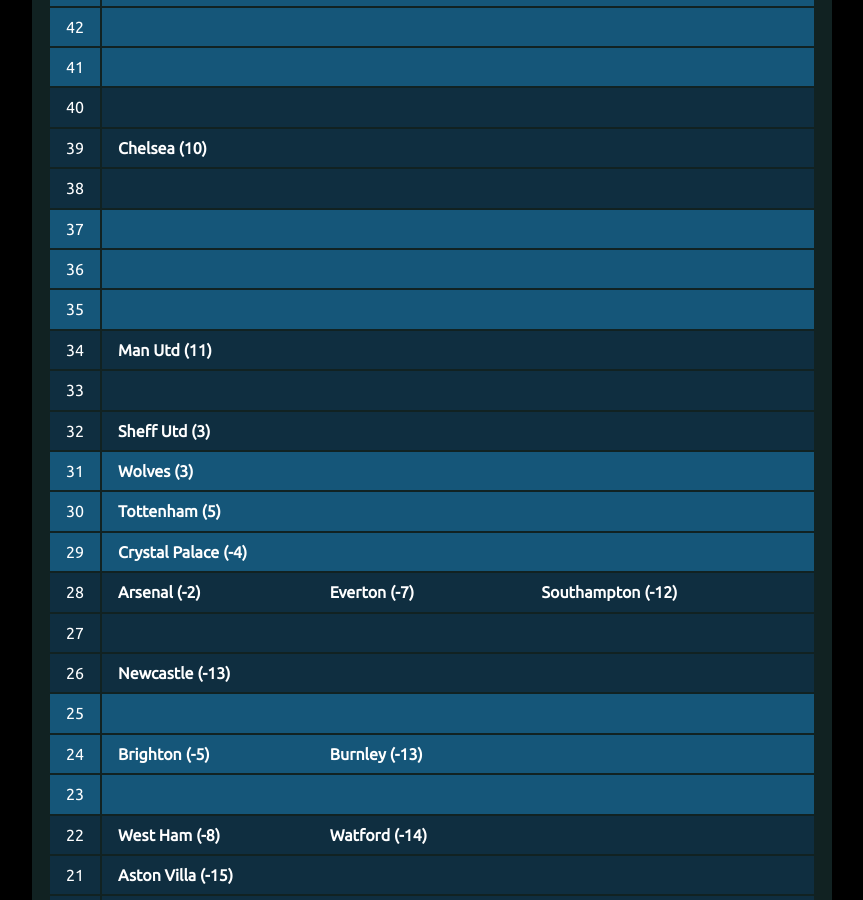
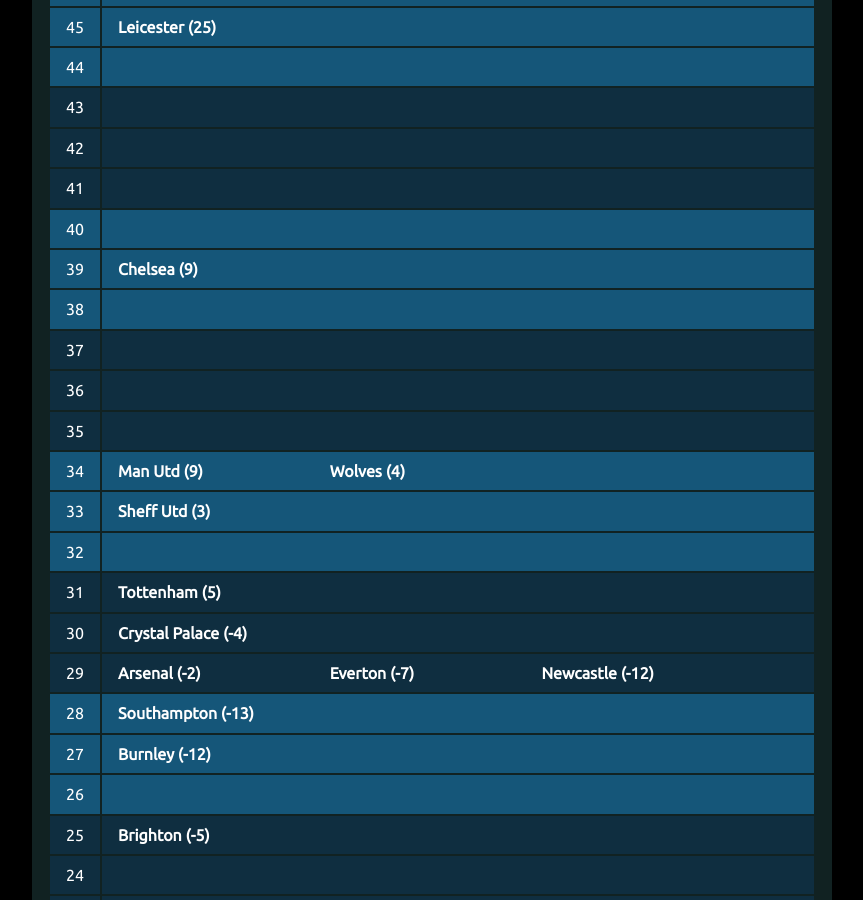
Before and after one commit to muru/muru.github.io, a Jekyll site: the page built from resources.md, in a window 1280 px wide and 900 px high, scrolled down 2603 px. Shown: the whole window, without its empty margins (208-1071 px from the left). Built offline with Jekyll 4.4.1, drawn with Linux system fonts in a browser that asks for light colours; some of the changed text lies outside the part shown.

Commit message:
updated cann-table: Mon 20 Jan 10:03:00 UTC 2020

```diff
--- a/cann-table.html
+++ b/cann-table.html
@@ -1,264 +1,264 @@
 <table id="cann-table">
 <thead> <th> Pts </th> <th> Clubs (GD) </th> </thead>
 	<tr class="cann-row-1">
-		<td class="cann-point"> 61 </td>
+		<td class="cann-point"> 64 </td>
 		<td class="cann-clubs">
-			<span class="club-name"> Liverpool (36) </span>
+			<span class="club-name"> Liverpool (38) </span>
 		</td>
  	</tr>
 	<tr class="cann-row-1">
+		<td class="cann-point"> 63 </td>
+		<td class="cann-clubs">
+		</td>
+ 	</tr>
+	<tr class="cann-row-1">
+		<td class="cann-point"> 62 </td>
+		<td class="cann-clubs">
+		</td>
+ 	</tr>
+	<tr class="cann-row-2">
+		<td class="cann-point"> 61 </td>
+		<td class="cann-clubs">
+		</td>
+ 	</tr>
+	<tr class="cann-row-2">
 		<td class="cann-point"> 60 </td>
 		<td class="cann-clubs">
 		</td>
  	</tr>
-	<tr class="cann-row-1">
+	<tr class="cann-row-2">
 		<td class="cann-point"> 59 </td>
 		<td class="cann-clubs">
 		</td>
  	</tr>
-	<tr class="cann-row-2">
+	<tr class="cann-row-1">
 		<td class="cann-point"> 58 </td>
 		<td class="cann-clubs">
 		</td>
  	</tr>
-	<tr class="cann-row-2">
+	<tr class="cann-row-1">
 		<td class="cann-point"> 57 </td>
 		<td class="cann-clubs">
 		</td>
  	</tr>
-	<tr class="cann-row-2">
+	<tr class="cann-row-1">
 		<td class="cann-point"> 56 </td>
 		<td class="cann-clubs">
 		</td>
  	</tr>
-	<tr class="cann-row-1">
+	<tr class="cann-row-2">
 		<td class="cann-point"> 55 </td>
 		<td class="cann-clubs">
 		</td>
  	</tr>
-	<tr class="cann-row-1">
+	<tr class="cann-row-2">
 		<td class="cann-point"> 54 </td>
 		<td class="cann-clubs">
 		</td>
  	</tr>
-	<tr class="cann-row-1">
+	<tr class="cann-row-2">
 		<td class="cann-point"> 53 </td>
 		<td class="cann-clubs">
 		</td>
  	</tr>
-	<tr class="cann-row-2">
+	<tr class="cann-row-1">
 		<td class="cann-point"> 52 </td>
 		<td class="cann-clubs">
 		</td>
  	</tr>
-	<tr class="cann-row-2">
+	<tr class="cann-row-1">
 		<td class="cann-point"> 51 </td>
 		<td class="cann-clubs">
 		</td>
  	</tr>
-	<tr class="cann-row-2">
+	<tr class="cann-row-1">
 		<td class="cann-point"> 50 </td>
 		<td class="cann-clubs">
 		</td>
  	</tr>
-	<tr class="cann-row-1">
+	<tr class="cann-row-2">
 		<td class="cann-point"> 49 </td>
 		<td class="cann-clubs">
 		</td>
  	</tr>
-	<tr class="cann-row-1">
+	<tr class="cann-row-2">
 		<td class="cann-point"> 48 </td>
-		<td class="cann-clubs">
-		</td>
- 	</tr>
-	<tr class="cann-row-1">
-		<td class="cann-point"> 47 </td>
 		<td class="cann-clubs">
 			<span class="club-name"> Man City (37) </span>
 		</td>
  	</tr>
 	<tr class="cann-row-2">
+		<td class="cann-point"> 47 </td>
+		<td class="cann-clubs">
+		</td>
+ 	</tr>
+	<tr class="cann-row-1">
 		<td class="cann-point"> 46 </td>
 		<td class="cann-clubs">
 		</td>
  	</tr>
-	<tr class="cann-row-2">
+	<tr class="cann-row-1">
 		<td class="cann-point"> 45 </td>
 		<td class="cann-clubs">
-			<span class="club-name"> Leicester (26) </span>
+			<span class="club-name"> Leicester (25) </span>
 		</td>
  	</tr>
-	<tr class="cann-row-2">
+	<tr class="cann-row-1">
 		<td class="cann-point"> 44 </td>
 		<td class="cann-clubs">
 		</td>
  	</tr>
-	<tr class="cann-row-1">
+	<tr class="cann-row-2">
 		<td class="cann-point"> 43 </td>
 		<td class="cann-clubs">
 		</td>
  	</tr>
-	<tr class="cann-row-1">
+	<tr class="cann-row-2">
 		<td class="cann-point"> 42 </td>
 		<td class="cann-clubs">
 		</td>
  	</tr>
-	<tr class="cann-row-1">
+	<tr class="cann-row-2">
 		<td class="cann-point"> 41 </td>
 		<td class="cann-clubs">
 		</td>
  	</tr>
-	<tr class="cann-row-2">
+	<tr class="cann-row-1">
 		<td class="cann-point"> 40 </td>
 		<td class="cann-clubs">
 		</td>
  	</tr>
-	<tr class="cann-row-2">
+	<tr class="cann-row-1">
 		<td class="cann-point"> 39 </td>
 		<td class="cann-clubs">
-			<span class="club-name"> Chelsea (10) </span>
+			<span class="club-name"> Chelsea (9) </span>
 		</td>
  	</tr>
-	<tr class="cann-row-2">
+	<tr class="cann-row-1">
 		<td class="cann-point"> 38 </td>
 		<td class="cann-clubs">
 		</td>
  	</tr>
-	<tr class="cann-row-1">
+	<tr class="cann-row-2">
 		<td class="cann-point"> 37 </td>
 		<td class="cann-clubs">
 		</td>
  	</tr>
-	<tr class="cann-row-1">
+	<tr class="cann-row-2">
 		<td class="cann-point"> 36 </td>
 		<td class="cann-clubs">
 		</td>
  	</tr>
-	<tr class="cann-row-1">
+	<tr class="cann-row-2">
 		<td class="cann-point"> 35 </td>
 		<td class="cann-clubs">
 		</td>
  	</tr>
-	<tr class="cann-row-2">
+	<tr class="cann-row-1">
 		<td class="cann-point"> 34 </td>
 		<td class="cann-clubs">
-			<span class="club-name"> Man Utd (11) </span>
+			<span class="club-name"> Man Utd (9) </span>
+			<span class="club-name"> Wolves (4) </span>
 		</td>
  	</tr>
-	<tr class="cann-row-2">
+	<tr class="cann-row-1">
 		<td class="cann-point"> 33 </td>
-		<td class="cann-clubs">
-		</td>
- 	</tr>
-	<tr class="cann-row-2">
-		<td class="cann-point"> 32 </td>
 		<td class="cann-clubs">
 			<span class="club-name"> Sheff Utd (3) </span>
 		</td>
  	</tr>
 	<tr class="cann-row-1">
-		<td class="cann-point"> 31 </td>
+		<td class="cann-point"> 32 </td>
 		<td class="cann-clubs">
-			<span class="club-name"> Wolves (3) </span>
 		</td>
  	</tr>
-	<tr class="cann-row-1">
-		<td class="cann-point"> 30 </td>
+	<tr class="cann-row-2">
+		<td class="cann-point"> 31 </td>
 		<td class="cann-clubs">
 			<span class="club-name"> Tottenham (5) </span>
 		</td>
  	</tr>
-	<tr class="cann-row-1">
-		<td class="cann-point"> 29 </td>
+	<tr class="cann-row-2">
+		<td class="cann-point"> 30 </td>
 		<td class="cann-clubs">
 			<span class="club-name"> Crystal Palace (-4) </span>
 		</td>
  	</tr>
 	<tr class="cann-row-2">
-		<td class="cann-point"> 28 </td>
+		<td class="cann-point"> 29 </td>
 		<td class="cann-clubs">
 			<span class="club-name"> Arsenal (-2) </span>
 			<span class="club-name"> Everton (-7) </span>
-			<span class="club-name"> Southampton (-12) </span>
+			<span class="club-name"> Newcastle (-12) </span>
 		</td>
  	</tr>
-	<tr class="cann-row-2">
+	<tr class="cann-row-1">
+		<td class="cann-point"> 28 </td>
+		<td class="cann-clubs">
+			<span class="club-name"> Southampton (-13) </span>
+		</td>
+ 	</tr>
+	<tr class="cann-row-1">
 		<td class="cann-point"> 27 </td>
+		<td class="cann-clubs">
+			<span class="club-name"> Burnley (-12) </span>
+		</td>
+ 	</tr>
+	<tr class="cann-row-1">
+		<td class="cann-point"> 26 </td>
 		<td class="cann-clubs">
 		</td>
  	</tr>
 	<tr class="cann-row-2">
-		<td class="cann-point"> 26 </td>
+		<td class="cann-point"> 25 </td>
 		<td class="cann-clubs">
-			<span class="club-name"> Newcastle (-13) </span>
+			<span class="club-name"> Brighton (-5) </span>
 		</td>
  	</tr>
-	<tr class="cann-row-1">
-		<td class="cann-point"> 25 </td>
-		<td class="cann-clubs">
-		</td>
- 	</tr>
-	<tr class="cann-row-1">
+	<tr class="cann-row-2">
 		<td class="cann-point"> 24 </td>
-		<td class="cann-clubs">
-			<span class="club-name"> Brighton (-5) </span>
-			<span class="club-name"> Burnley (-13) </span>
-		</td>
- 	</tr>
-	<tr class="cann-row-1">
-		<td class="cann-point"> 23 </td>
 		<td class="cann-clubs">
 		</td>
  	</tr>
 	<tr class="cann-row-2">
-		<td class="cann-point"> 22 </td>
+		<td class="cann-point"> 23 </td>
 		<td class="cann-clubs">
 			<span class="club-name"> West Ham (-8) </span>
 			<span class="club-name"> Watford (-14) </span>
 		</td>
  	</tr>
-	<tr class="cann-row-2">
-		<td class="cann-point"> 21 </td>
+	<tr class="cann-row-1">
+		<td class="cann-point"> 22 </td>
 		<td class="cann-clubs">
 			<span class="club-name"> Aston Villa (-15) </span>
 		</td>
  	</tr>
-	<tr class="cann-row-2">
-		<td class="cann-point"> 20 </td>
+	<tr class="cann-row-1">
+		<td class="cann-point"> 21 </td>
 		<td class="cann-clubs">
-			<span class="club-name"> Bournemouth (-15) </span>
 		</td>
  	</tr>
 	<tr class="cann-row-1">
+		<td class="cann-point"> 20 </td>
+		<td class="cann-clubs">
+			<span class="club-name"> Bournemouth (-16) </span>
+		</td>
+ 	</tr>
+	<tr class="cann-row-2">
 		<td class="cann-point"> 19 </td>
 		<td class="cann-clubs">
 		</td>
  	</tr>
-	<tr class="cann-row-1">
+	<tr class="cann-row-2">
 		<td class="cann-point"> 18 </td>
 		<td class="cann-clubs">
 		</td>
  	</tr>
-	<tr class="cann-row-1">
+	<tr class="cann-row-2">
 		<td class="cann-point"> 17 </td>
 		<td class="cann-clubs">
-		</td>
- 	</tr>
-	<tr class="cann-row-2">
-		<td class="cann-point"> 16 </td>
-		<td class="cann-clubs">
-		</td>
- 	</tr>
-	<tr class="cann-row-2">
-		<td class="cann-point"> 15 </td>
-		<td class="cann-clubs">
-		</td>
- 	</tr>
-	<tr class="cann-row-2">
-		<td class="cann-point"> 14 </td>
-		<td class="cann-clubs">
-			<span class="club-name"> Norwich (-23) </span>
+			<span class="club-name"> Norwich (-22) </span>
 		</td>
  	</tr>
 </table>
-<span id="cann-gen-note"> Generated on  Monday, 13 January 2020 at 10:00 UTC. </span>
+<span id="cann-gen-note"> Generated on  Monday, 20 January 2020 at 10:03 UTC. </span>
```
